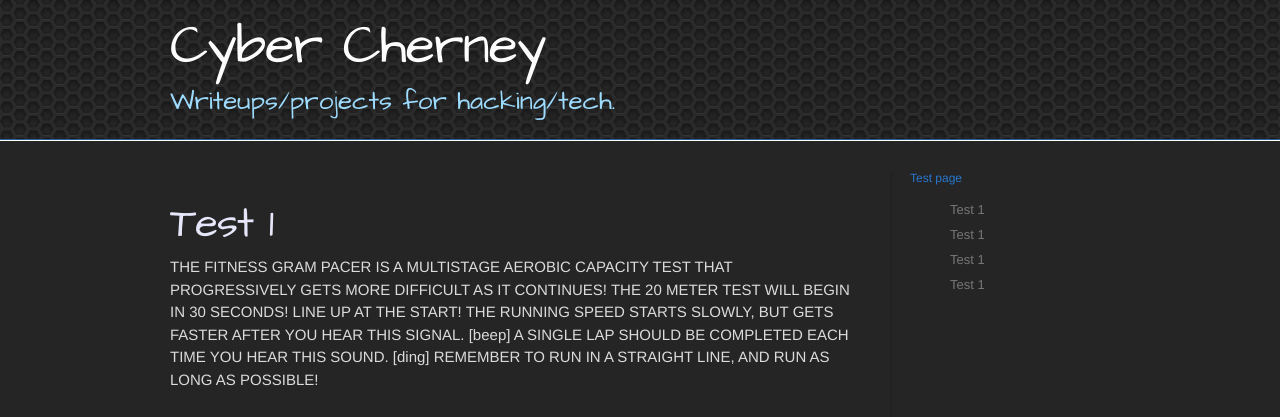
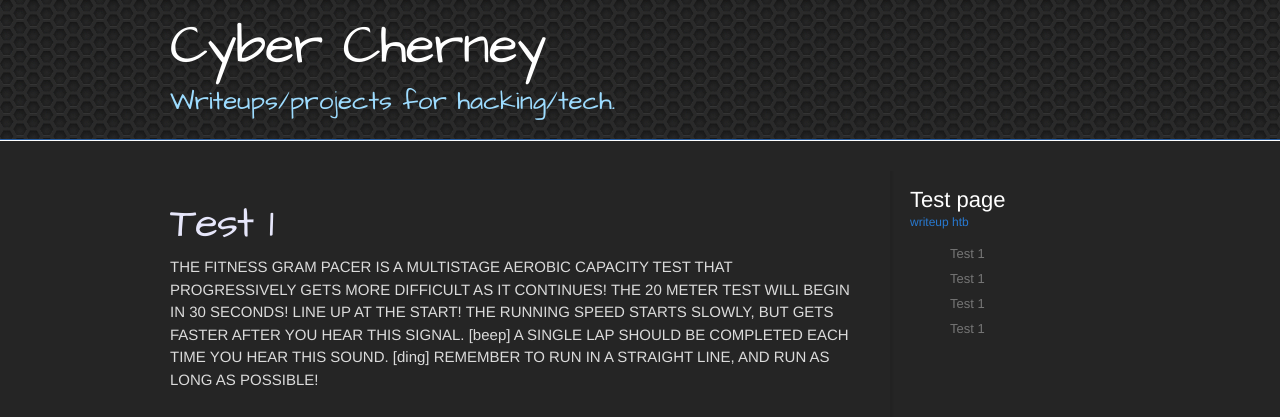
Before and after one commit to CyberCherney/cybercherney.github.io, a Jekyll site: the page built from _posts/2023-1-3-another-page.md, in a window 1280 px wide. Shown: the top 417 px of the page. Built offline with Jekyll 4.4.1, drawn with Linux system fonts in a browser that asks for light colours.

Commit message:
added title and tags to sidebar in post layout

```diff
--- a/_layouts/post.html
+++ b/_layouts/post.html
@@ -9,7 +9,14 @@ layout: default
         {{ content }}
     </section>
     <aside id="sidebar">
-      <a href="#">{{page.title}}</a>
+      <br>
+      <a href="#" style="color:#fff; font-size: 22px;">{{page.title}}</a>
+      <br>
+      <span class="tag-list">
+        {% for tag in page.tags %}
+          <a>{{ tag }}</a>
+        {% endfor %}
+      </span>
       <nav id="toc" data-toggle="toc"></nav>
     </aside>
   </div>
```
